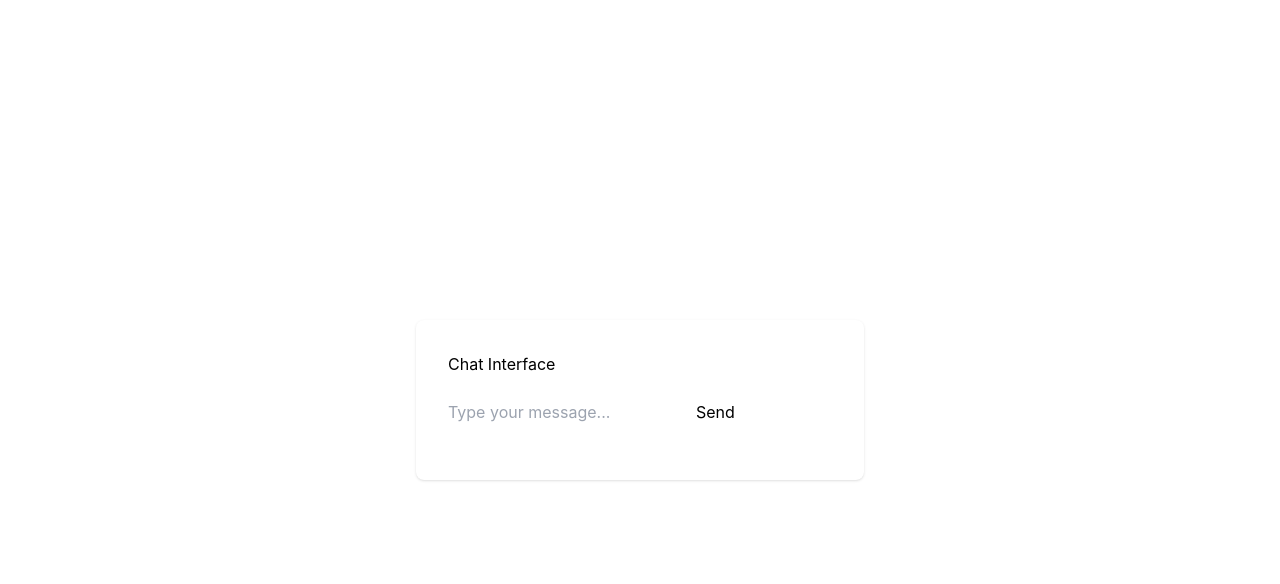
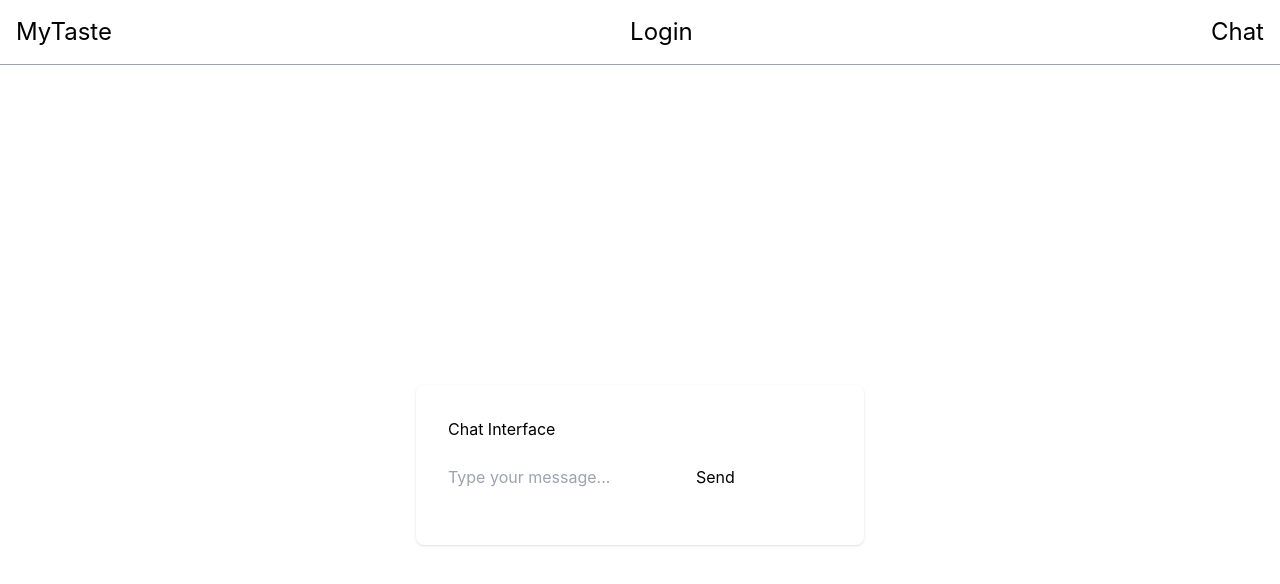
Before and after one commit to silviachen46/Mytaste, a React (Create React App) app: page /Chat in a window 1280 px wide. Shown: the top 584 px of the page. Built offline with nearby package versions, Linux system fonts and the light colour scheme.

Commit message:
added nav bar to chat interface

```diff
--- a/src/chat.js
+++ b/src/chat.js
@@ -1,5 +1,6 @@
 import React, { useState } from "react";
 //import { getResponse } from "./llama";
+import Navigation from "./Navigation";
 
 const Chat = () => {
   const [userInput, setUserInput] = useState("");
@@ -14,6 +15,7 @@ const Chat = () => {
 
   return (
     <div>
+      <Navigation/>
       <div className="flex flex-col items-center justify-center px-6 py-8 mx-auto md:h-screen lg:py-0">
         <div className="w-full bg-white rounded-lg shadow dark:border md:mt-0 sm:max-w-md xl:p-0 dark:border-gray-700">
           <div className="p-6 space-y-4 md:space-y-6 sm:p-8">
```
Also changed, not shown: 2 other files (tests, documents, lock files or other folders).
